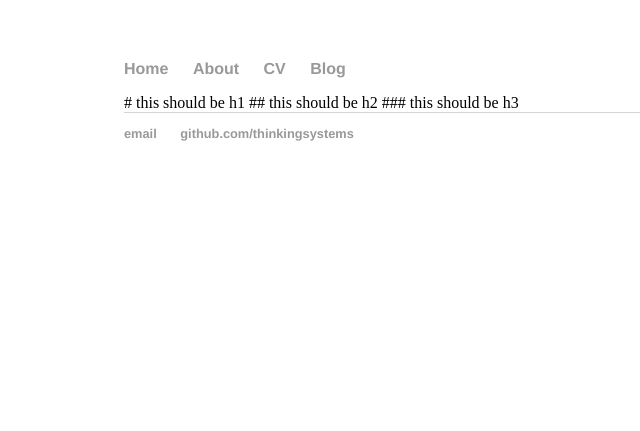
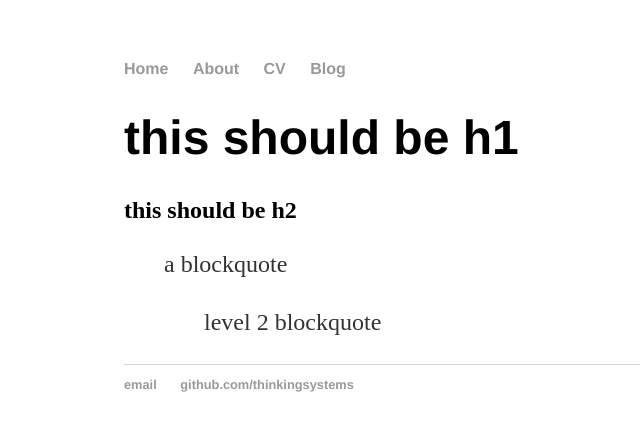
Before and after one commit to thinkingsystems/thinkingsystems.github.io, a Jekyll site: the page built from index.md, in a window 1280 px wide. Shown: the top 431 px of the page, without its empty margins (68-708 px from the left). Built offline with Jekyll 4.4.1, drawn with Linux system fonts in a browser that asks for light colours.

Commit message:
Update and rename index.html to index.md

```diff
--- a/index.html
+++ b/index.md
@@ -3,5 +3,8 @@ layout: default
 title: Blogging Like a Hacker
 ---
 # this should be h1
+
 ## this should be h2
-### this should be h3
+
+> a blockquote
+> > level 2 blockquote
```
